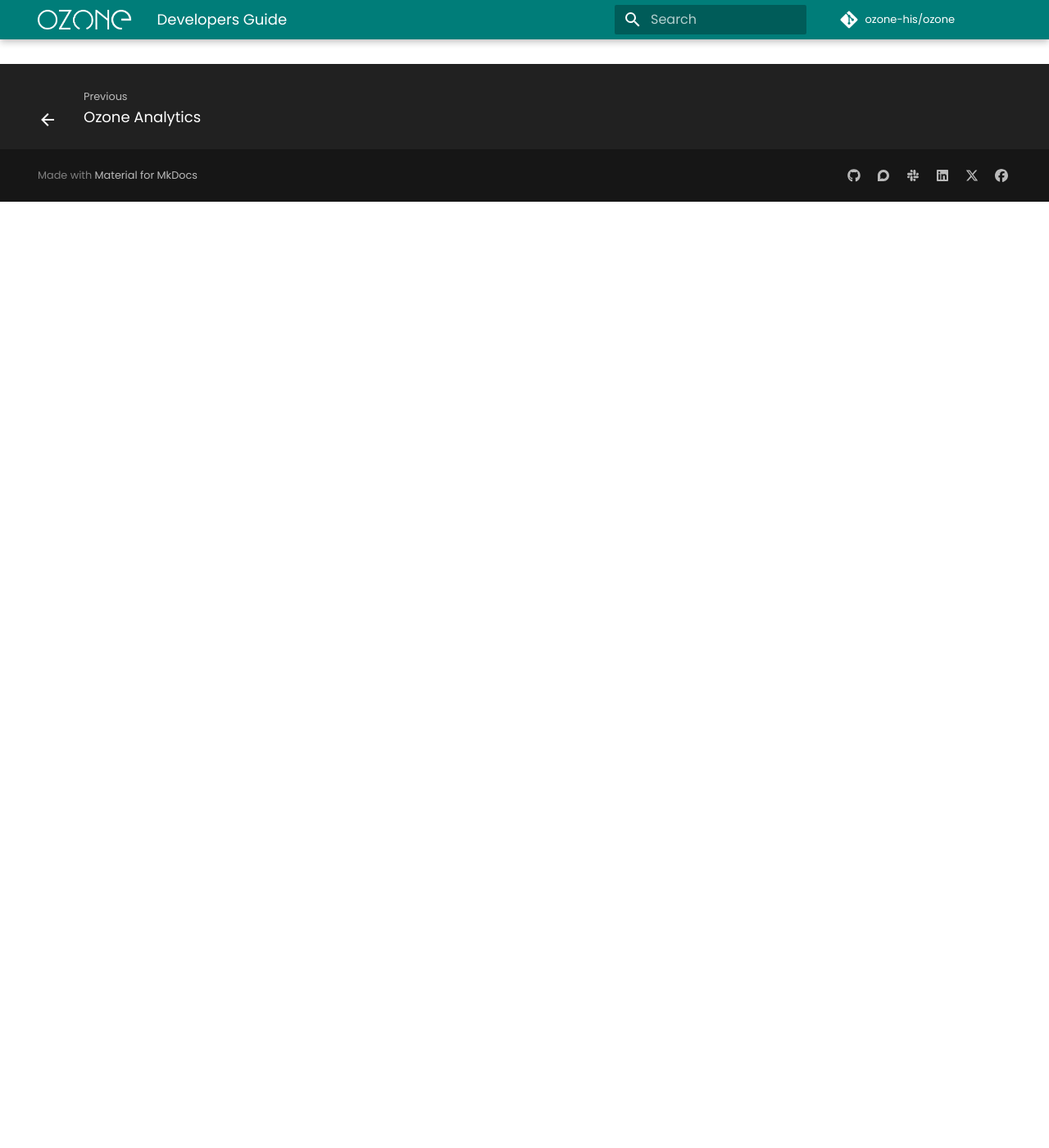
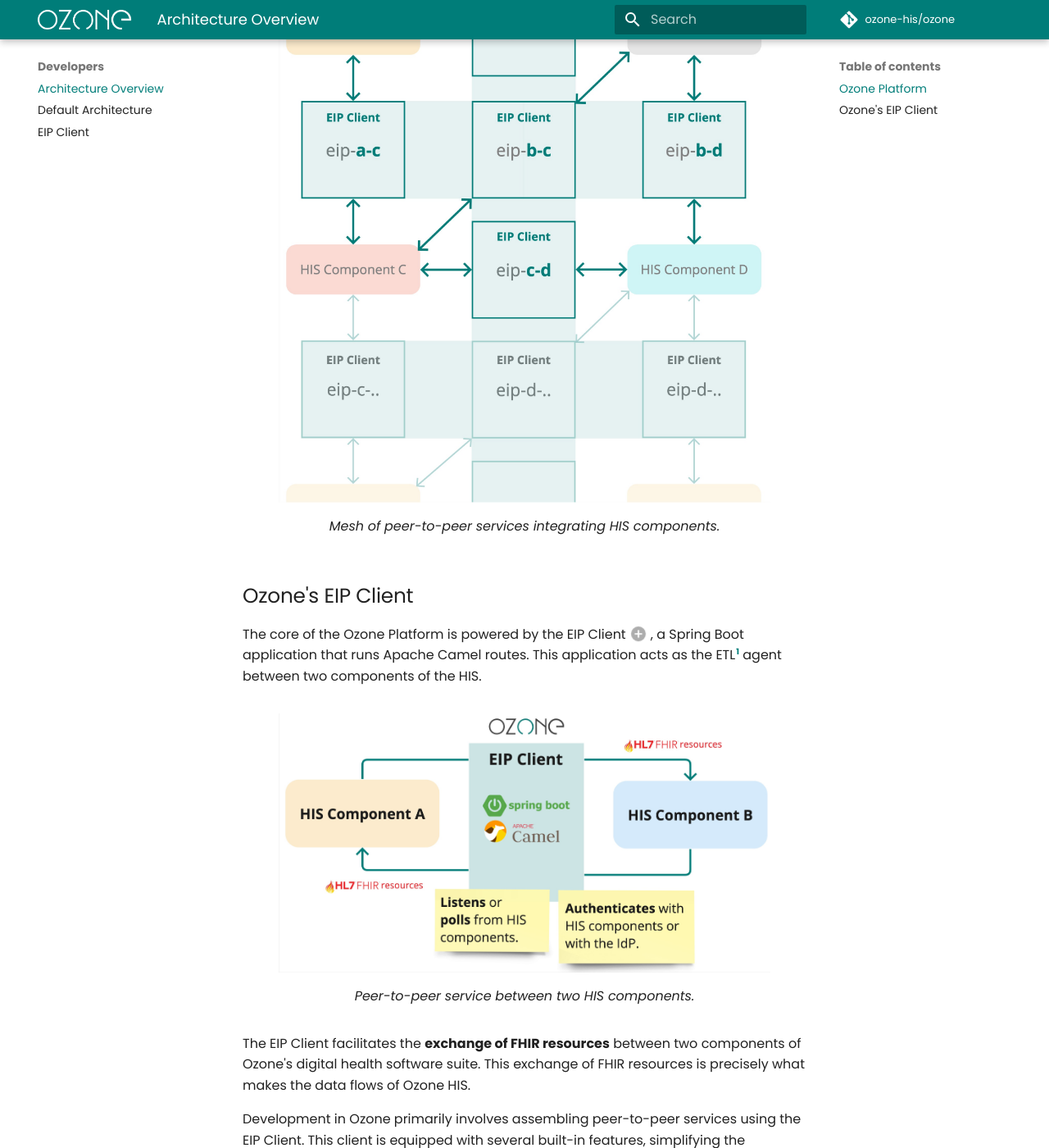
Before and after one commit to ozone-his/ozone-docs, an MkDocs documentation site: the page built from docs/devs/index.md, in a window 1280 px wide and 1400 px high, scrolled down 1154 px. Shown: the whole window at 82% size. Built offline with MkDocs 1.6.1 and Material for MkDocs 9.7.7, drawn with Linux system fonts in a browser that asks for light colours; emoji names are drawn with the system emoji font; comment, search, counter and statistics services are not loaded; some of the changed text lies outside the part shown.

Commit message:
OZ-339: Added architecture overview in dev docs.

```diff
--- a/docs/devs/index.md
+++ b/docs/devs/index.md
@@ -1 +1,45 @@
-# <small>:construction:</small> Developers Documentation
+# Architecture Overview
+
+## Ozone Platform
+
+Ozone Platform serves as the interoperability layer that seamlessly integrates HIS components by enabling data flows between them:
+
+<figure markdown>
+  ![alt text](oz-plat-1.jpg){ width="600" }
+  <figcaption>HIS components glued with configurable data flows.</figcaption>
+</figure>
+
+Ozone Platform is a decenstralised mesh of peer-to-peer interoperability services, each an instance of Ozone's **EIP Client**.
+
+Each service connects a pair of HIS components of Ozone's digital health sofware suite:
+
+<figure markdown>
+  ![alt text](oz-plat-2.jpg){ width="600" }
+  <figcaption>Mesh of peer-to-peer services integrating HIS components.</figcaption>
+</figure>
+
+## Ozone's EIP Client
+
+The core of the Ozone Platform is powered by the EIP Client(1), a Spring Boot application that runs Apache Camel routes. This application acts as the ETL[^etl] agent between two components of the HIS.
+{ .annotate }
+
+1.  <a target="_blank" href="https://camel.apache.org/components/4.0.x/eips/enterprise-integration-patterns.html"><b>E</b>nterprise <b>I</b>ntegration <b>P</b>atterns</a>
+
+[^etl]: Extract, Transform, Load
+
+<figure markdown>
+  ![alt text](eip-client-1.jpg){ width="600" }
+  <figcaption>Peer-to-peer service between two HIS components.</figcaption>
+</figure>
+
+The EIP Client facilitates the **exchange of FHIR resources** between two components of Ozone's digital health software suite. This exchange of FHIR resources is precisely what makes the data flows of Ozone HIS.
+
+Development in Ozone primarily involves assembling peer-to-peer services using the EIP Client. This client is equipped with several built-in features, simplifying the development process:
+
+- It's a ready-to-use application designed for implementing Camel routes.
+- It manages authentication:
+
+    * With Ozone FOSS's HIS components.
+    * With Ozone Pro's Identity Provider (IdP). &nbsp;&nbsp;{==:oz: Pro==}
+
+- It includes a variety of common libraries to implement data flows that can be reused across different services.
--- a/mkdocs.yml
+++ b/mkdocs.yml
@@ -14,7 +14,9 @@
     - IdP Flows: 'users/all-idp.md'
     - Ozone Analytics: 'users/analytics.md'
   - Developers:
-    - Developers Guide: 'devs/index.md'
+    - Architecture Overview: 'devs/index.md'
+    - Default Architecture: 'devs/default-archi.md'
+    - EIP Client: 'devs/eip-client.md'
 theme:
   name: material
   custom_dir: overrides
```
Also changed, not shown: docs/devs/default-archi.md (added, +1 -0 lines), docs/devs/eip-client.md (added, +1 -0 lines), docs/devs/eip-client-1.jpg (added), docs/devs/oz-plat-1.jpg (added), docs/devs/oz-plat-2.jpg (added).
